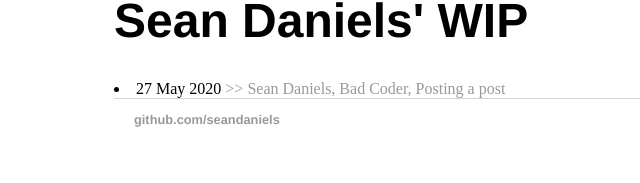
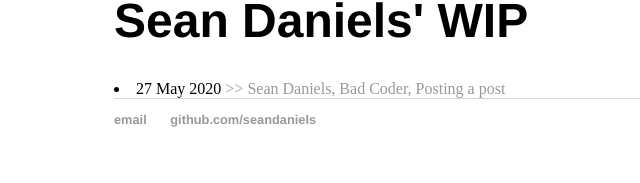
Before and after one commit to SeanDaniels/seandaniels.github.io, a Jekyll site: the page built from wips/index.html, in a window 1280 px wide. Shown: the part 117-300 px from the top of the page, without its empty margins (78-718 px from the left). Built offline with Jekyll 4.4.1, drawn with Linux system fonts in a browser that asks for light colours.

Commit message:
Format update

```diff
--- a/_layouts/default.html
+++ b/_layouts/default.html
@@ -20,7 +20,7 @@
         </div><!-- /.container -->
         <footer>
             <ul>
-                <li><a href="mailto:seanwilliamdaniels@gmail.com"></a></li>
+                <li><a href="mailto:seanwilliamdaniels@gmail.com">email</a></li>
                 <li><a href="https://github.com/seandaniels">github.com/seandaniels</a></li>
             </ul>
         </footer>
--- a/css/main.css
+++ b/css/main.css
@@ -35,7 +35,7 @@
 
 ul.posts {
     margin: 20px auto 40px;
-    font-size: 1.5em;
+    font-size: 3em;
 }
 
 ul.posts li {
```
